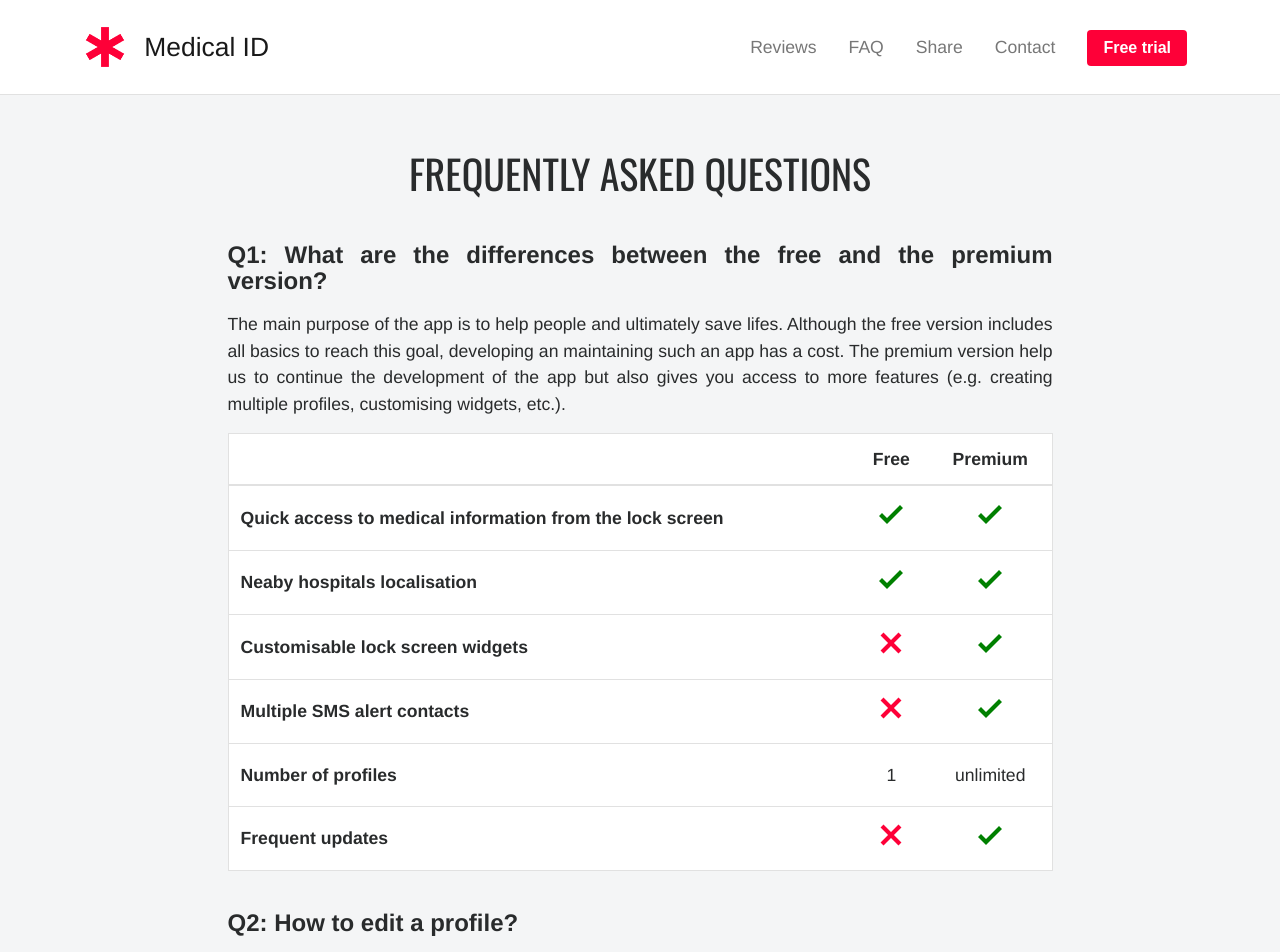
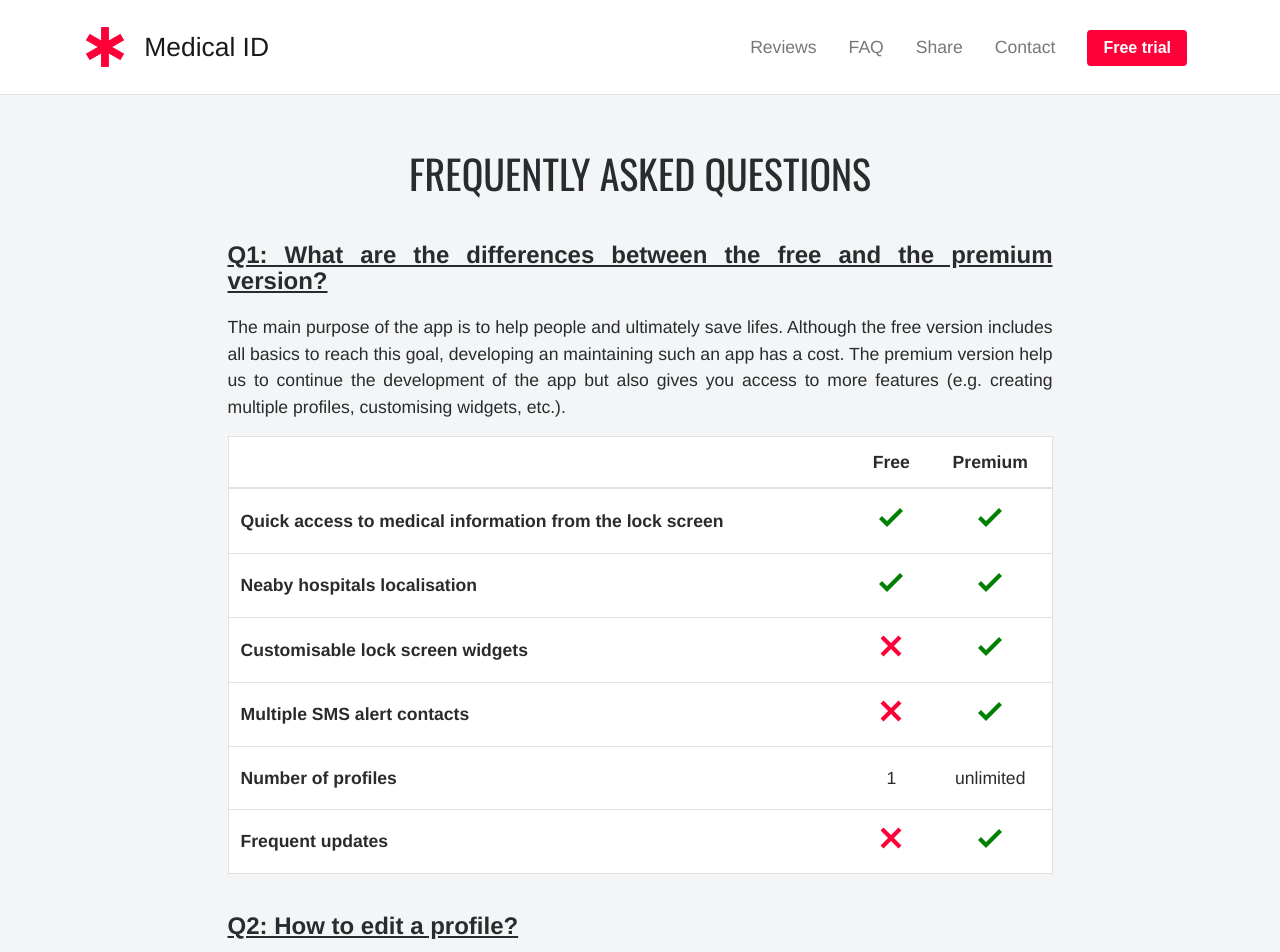
Before and after one commit to medicalid/medicalid.github.io, a Jekyll site: the page built from faq.md, in a window 1280 px wide. Shown: the top 952 px of the page. Built offline with Jekyll 4.4.1, drawn with Linux system fonts in a browser that asks for light colours; nearby versions of some CDN libraries; some web fonts are replaced.

Commit message:
Underline FAQ titles

```diff
--- a/assets/css/style.css
+++ b/assets/css/style.css
@@ -42,6 +42,8 @@ h1, h2, h3 {
 .faq-entry h4 {
   font-weight: bold;
   margin-bottom: 16px;
+  text-decoration: underline;
+  padding-bottom: 3px
 }
 
 .faq-entry h5 {
```
